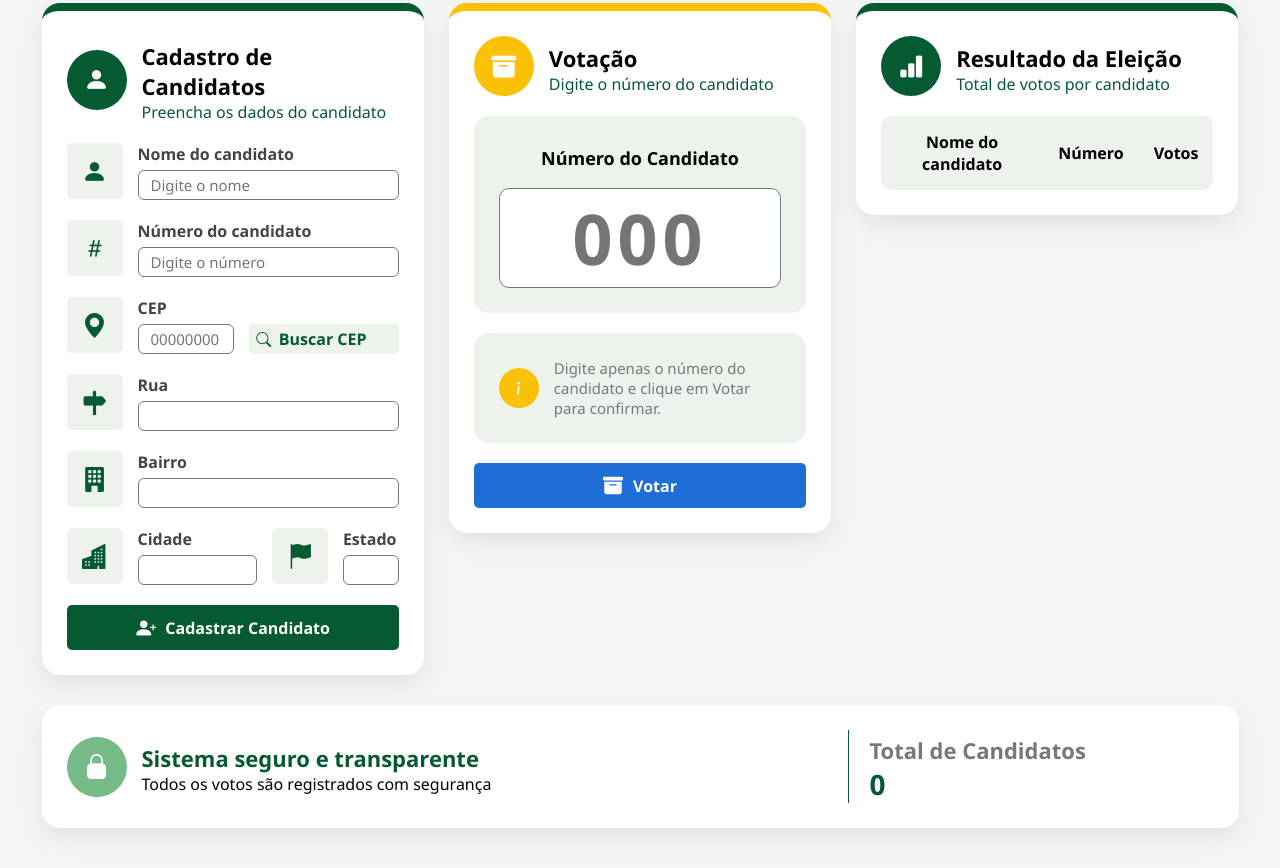
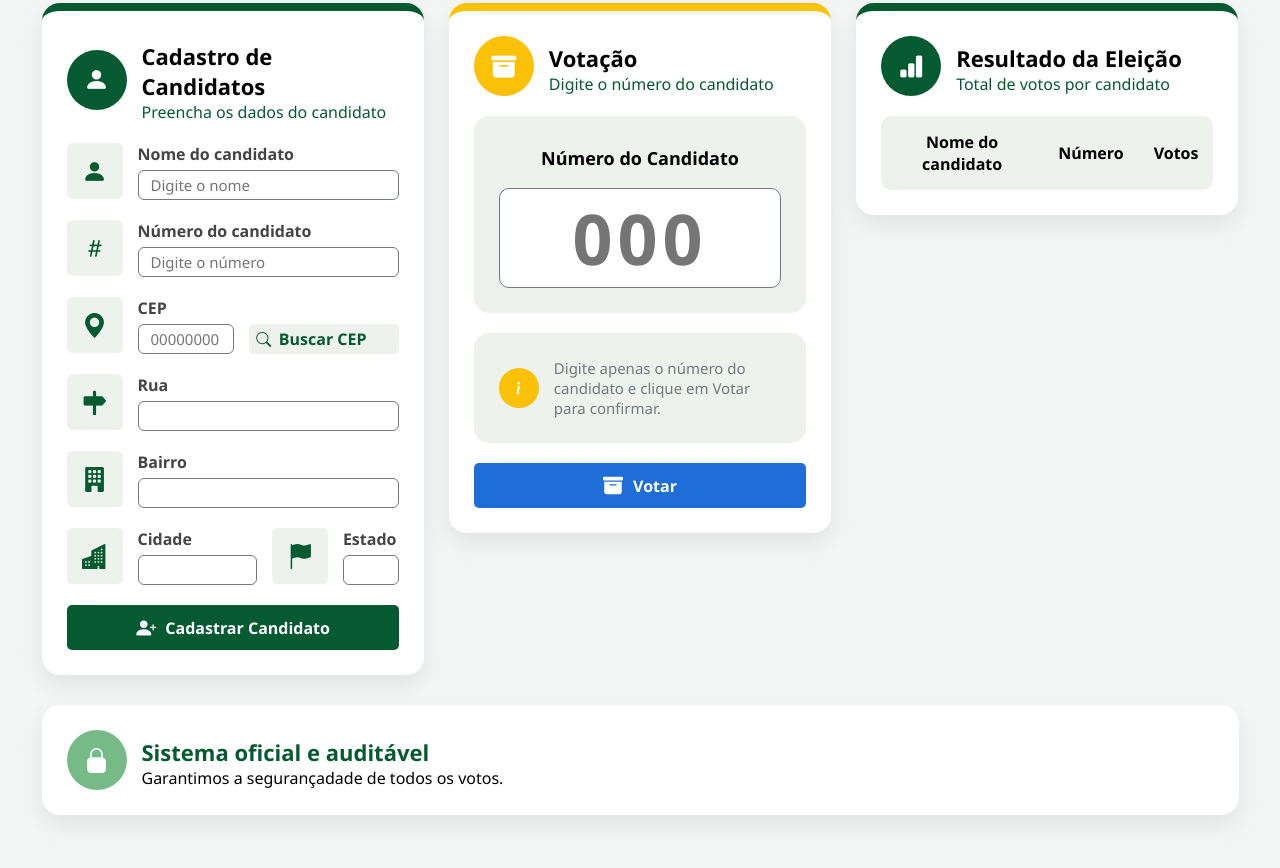
Before and after one commit to myrellasilvinha/Urna-Eletronica, a plain HTML site: page index.html in a window 1280 px wide. Shown: the part 305-1173 px from the top of the page. Drawn offline with nearby package versions, Linux system fonts and the light colour scheme.

Commit message:
Update index.html

```diff
--- a/index.html
+++ b/index.html
@@ -7,7 +7,8 @@
     <link rel="stylesheet" href="https://cdn.jsdelivr.net/npm/bootstrap-icons@1.13.1/font/bootstrap-icons.min.css">
     <link rel="stylesheet" href="https://cdnjs.cloudflare.com/ajax/libs/font-awesome/6.4.0/css/all.min.css">
     <title>Sistema de Urna Eletrônica</title>
-    <link rel="stylesheet" href="css/style.css"> </head>
+    <link rel="stylesheet" href="css/style.css">
+</head>
 </head>
 
 <body>
@@ -28,7 +29,9 @@
                 <i class="bi bi-pie-chart-fill"></i>
                 <text>
                     <h2>Total de Candidatos</h2>
-                    <span class="green"><p id="totalCandidatos">0</p></span>
+                    <span class="green">
+                        <p id="totalCandidatos">0</p>
+                    </span>
                 </text>
             </div>
         </section>
@@ -68,10 +71,9 @@
 
                     <div class="linha">
                         <input type="text" id="cep" placeholder="00000000">
-
                         <button class="buscar" onclick="consultar()">
-                <i class="bi bi-search"></i> Buscar CEP
-            </button>
+                            <i class="bi bi-search"></i> <span id="text">Buscar CEP</span>
+                        </button>
                     </div>
                 </div>
             </div>
@@ -171,19 +173,19 @@
 
     <div class="footer">
         <section class="container-seguro">
-            <div class="seguro">
+            <div class="seguro-footer">
                 <i class="bi bi-lock-fill"></i>
                 <text>
-                    <h2><span class="text-green">Sistema seguro e transparente</span></h2>
-                    <p>Todos os votos são registrados com segurança</p>
+                    <h2><span class="text-green">Sistema oficial e auditável</span></h2>
+                    <p>Garantimos a segurançadade de todos os votos.</p>
                 </text>
             </div>
-            <div class="number">
+            <!--<div class="number">
                 <text>
                     <h2>Total de Candidatos</h2>
                     <span class="green"><p id="totalCandidatos">0</p></span>
                 </text>
-            </div>
+            </div>-->
         </section>
     </div>
     <script src="js/script.js"></script>
```
